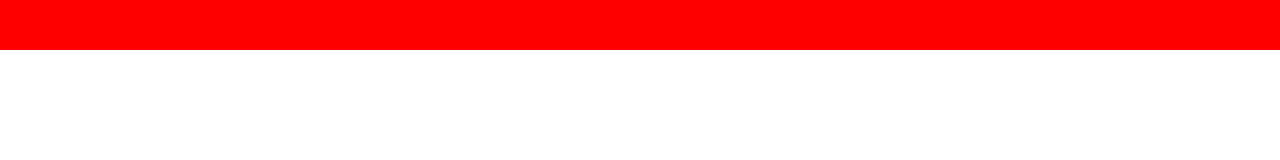
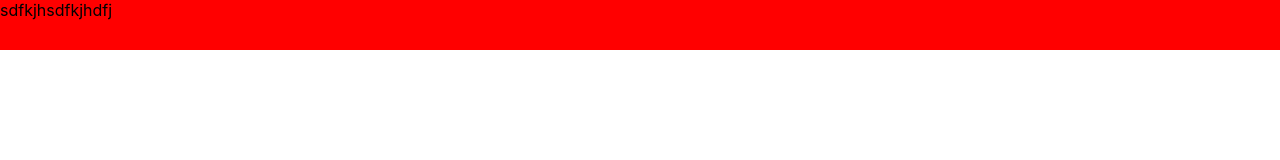
Before and after one commit to Tronax1/Portfolio-V2, a React (Create React App) app in the folder client/: page / in a window 1280 px wide. Shown: the top 160 px of the page. Built offline with nearby package versions, Linux system fonts and the light colour scheme.

Commit message:
Teaching sdfsdf

```diff
--- a/client/src/Components/Navigation/NavBar.js
+++ b/client/src/Components/Navigation/NavBar.js
@@ -5,6 +5,7 @@ export default function NavBar() {
     return (
         <div className = "Nav">
             <nav>
+                sdfkjhsdfkjhdfj
             </nav>
         </div>
     )
```
